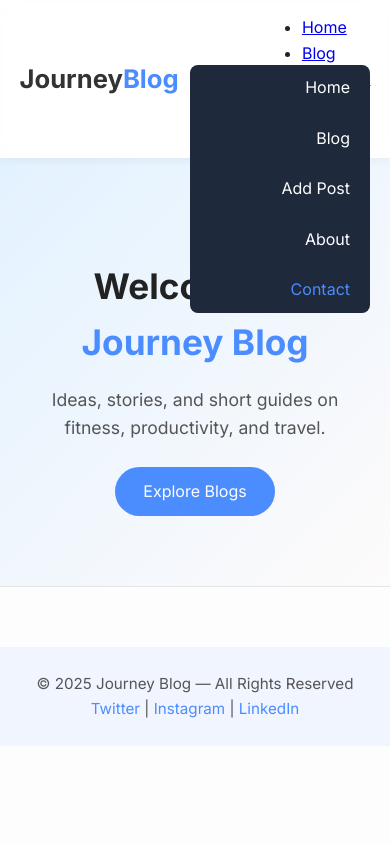
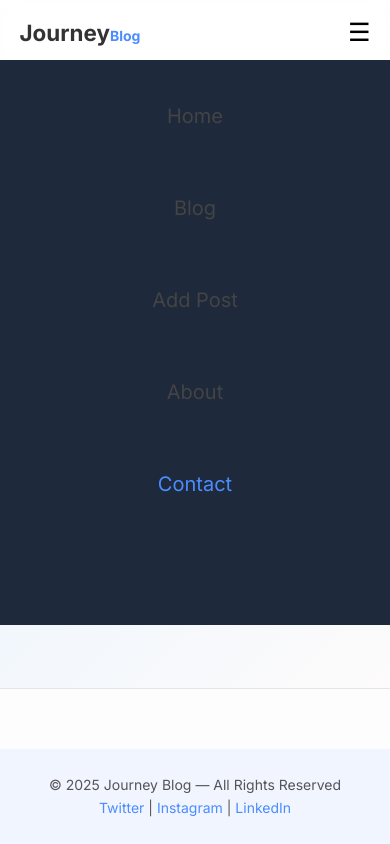
Before and after one commit to Bashith07/project, a plain HTML site: page index.html in a window 390 px wide. Both pictures are taken after a click on the button "Toggle navigation". Drawn offline with Linux system fonts and the light colour scheme.

Commit message:
Update style.css

```diff
--- a/style.css
+++ b/style.css
@@ -10,6 +10,9 @@ body {
   background: #fdfdfd;
   color: #222;
   line-height: 1.6;
+  display: flex;
+  flex-direction: column;
+  min-height: 100vh;
 }
 
 /* ===== CONTAINERS ===== */
@@ -21,7 +24,7 @@ body {
 
 /* ===== NAVBAR ===== */
 .navbar {
-  background: #ffffffb3;
+  background: rgba(255, 255, 255, 0.7);
   backdrop-filter: blur(10px);
   position: sticky;
   top: 0;
@@ -71,6 +74,7 @@ body {
   border: none;
   font-size: 1.8rem;
   cursor: pointer;
+  transition: 0.3s ease-in-out;
 }
 
 /* ===== HERO SECTION ===== */
@@ -79,6 +83,7 @@ body {
   padding: 100px 20px 70px;
   background: linear-gradient(135deg, #e3f2ff, #fdfbfb);
   border-bottom: 1px solid #e5e5e5;
+  flex: 1 0 auto;
 }
 
 .hero h1 {
@@ -212,6 +217,7 @@ footer {
   margin-top: 60px;
   color: #555;
   font-size: 0.95rem;
+  flex-shrink: 0;
 }
 
 footer a {
@@ -219,38 +225,78 @@ footer a {
   text-decoration: none;
 }
 
+/* ===== EXTRA NAV MENU (SECONDARY) ===== */
+.nav-links2 {
+  display: none;
+  position: relative;
+  top: 36px;
+}
+
+.nav-links2 li,
+.nav-links2 a {
+  list-style: none;
+  text-decoration: none;
+  color: black;
+  font-size: 10px;
+}
+
+.cross {
+  cursor: pointer;
+  position: relative;
+  left: 30vw;
+  bottom: 55px;
+  font-size: 23px;
+  display: none;
+}
+
 /* ===== RESPONSIVE DESIGN ===== */
 @media (max-width: 768px) {
+  * {
+    font-size: 14px;
+  }
+
   .nav-toggle {
     display: block;
   }
-
+.navbar ul,
   .nav-links {
     display: none;
     flex-direction: column;
     position: absolute;
+    top: 60px;
+    left: 0;
+    width: 100%;
     background: #1e293b;
-    top: 65px;
-    right: 20px;
-    width: 180px;
-    border-radius: 8px;
-    text-align: right;
-    padding: 10px;
+    padding: 20px 0;
+    gap: 20px;
+    z-index: 1000;
+    overflow: hidden;
+    opacity: 0;
+    height: 50%;
+    transition: all 0.4s ease;
+    animation: slideDown 0.4s ease;
+    font-size: 10px;
   }
 
+  .navbar ul.active,
   .nav-links.active {
     display: flex;
+    height: 67vh;
+    opacity: 1;
+
   }
 
-  .nav-links a {
-    color: #fff;
-    padding: 10px;
+  .nav-links li,
+  .navbar ul li {
+    margin: 20px 0;
+    text-align: center;
   }
 
-  .nav-links a:hover {
-    color: #4b8cff;
+  .nav-links li a {
+    font-size: 20px;
+    padding: 10px 20px;
+    border-radius: 5px;
   }
-
   .hero h1 {
     font-size: 2.2rem;
   }
```
